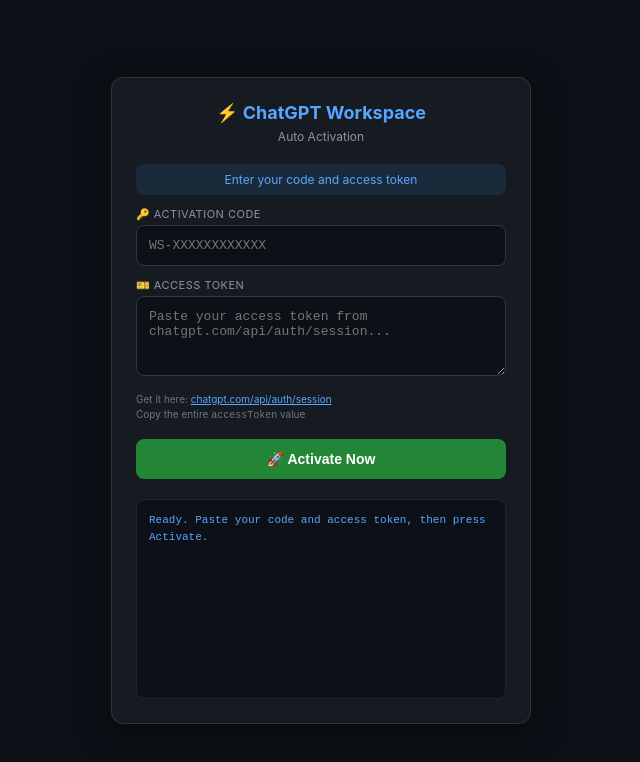
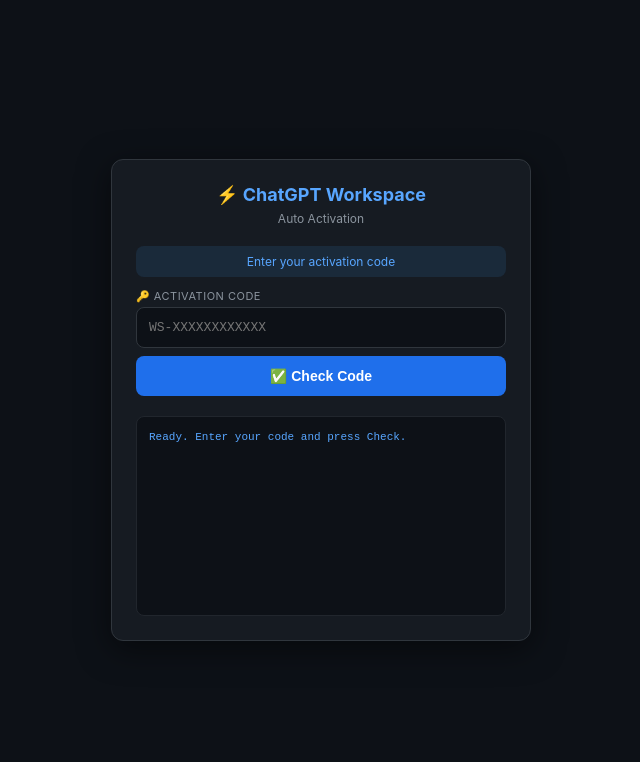
Before and after one commit to mrbasel7/K12-activation, a website: page index.html in a window 1280 px wide. Shown: the whole page, without its empty margins (319-959 px from the left). Drawn offline with Linux system fonts and the light colour scheme.

Commit message:
Refactor activation code and access token handling

```diff
--- a/index.html
+++ b/index.html
@@ -11,19 +11,25 @@
     h1{font-size:18px;text-align:center;margin-bottom:6px;color:#58a6ff}
     .sub{text-align:center;font-size:12px;color:#8b949e;margin-bottom:20px}
     label{display:block;font-size:11px;color:#8b949e;margin-bottom:4px;text-transform:uppercase;letter-spacing:.5px}
-    input,textarea{width:100%;padding:12px;background:#0d1117;border:1px solid #30363d;border-radius:8px;color:#c9d1d9;font-size:13px;font-family:monospace;margin-bottom:12px}
+    input,textarea{width:100%;padding:12px;background:#0d1117;border:1px solid #30363d;border-radius:8px;color:#c9d1d9;font-size:13px;font-family:monospace;margin-bottom:8px}
     textarea{height:80px;resize:vertical}
     input:focus,textarea:focus{outline:none;border-color:#1f6feb;box-shadow:0 0 0 3px rgba(31,111,235,.15)}
-    button{width:100%;padding:12px;background:#238636;color:#fff;border:none;border-radius:8px;font-size:14px;font-weight:600;cursor:pointer;margin-bottom:8px}
+    button{width:100%;padding:12px;border:none;border-radius:8px;font-size:14px;font-weight:600;cursor:pointer;margin-bottom:8px}
     button:disabled{opacity:.4;cursor:not-allowed}
+    .btn-check{background:#1f6feb;color:#fff}
+    .btn-check:hover:not(:disabled){background:#388bfd}
+    .btn-go{background:#238636;color:#fff}
+    .btn-go:hover:not(:disabled){background:#2ea043}
     .log{background:#0d1117;border:1px solid #21262d;border-radius:8px;padding:12px;height:200px;overflow-y:auto;font-family:monospace;font-size:11px;line-height:1.6;margin-top:12px}
     .ok{color:#3fb950}.err{color:#f85149}.info{color:#58a6ff}.warn{color:#d29922}
     .status{text-align:center;padding:8px;border-radius:8px;font-size:12px;margin-bottom:12px}
     .status.ok{background:#1a3a2a;color:#3fb950}
     .status.err{background:#3a1a1a;color:#f85149}
     .status.info{background:#1a2a3a;color:#58a6ff}
-    .hint{font-size:10px;color:#6e7681;margin-bottom:16px;line-height:1.5}
+    .hint{font-size:10px;color:#6e7681;margin-bottom:8px;line-height:1.4}
     .hint a{color:#58a6ff}
+    .row{display:flex;gap:8px}
+    .row button{flex:1}
   </style>
 </head>
 <body>
@@ -31,22 +37,26 @@
     <h1>⚡ ChatGPT Workspace</h1>
     <div class="sub">Auto Activation</div>
 
-    <div class="status info" id="statusBox">Enter your code and access token</div>
+    <div class="status info" id="statusBox">Enter your activation code</div>
 
+    <!-- Code Section -->
     <label>🔑 Activation Code</label>
     <input type="text" id="codeInput" placeholder="WS-XXXXXXXXXXXX" autocomplete="off">
+    <button class="btn-check" onclick="checkCode()" id="btnCheck">✅ Check Code</button>
 
-    <label>🎫 Access Token</label>
-    <textarea id="tokenInput" placeholder="Paste your access token from chatgpt.com/api/auth/session..."></textarea>
-    <div class="hint">
-      Get it here: <a href="https://chatgpt.com/api/auth/session" target="_blank">chatgpt.com/api/auth/session</a><br>
-      Copy the entire <code>accessToken</code> value
+    <!-- Token Section (hidden until code is valid) -->
+    <div id="tokenSection" style="display:none">
+      <label>🎫 Access Token</label>
+      <textarea id="tokenInput" placeholder="Paste your access token here..."></textarea>
+      <div class="hint">
+        Get it from: <a href="https://chatgpt.com/api/auth/session" target="_blank">chatgpt.com/api/auth/session</a><br>
+        Copy the full <code>accessToken</code> value
+      </div>
+      <button class="btn-go" onclick="activate()" id="btnGo">🚀 Activate Now</button>
     </div>
 
-    <button onclick="activate()" id="btn">🚀 Activate Now</button>
-
     <div class="log" id="log">
-      <div class="info">Ready. Paste your code and access token, then press Activate.</div>
+      <div class="info">Ready. Enter your code and press Check.</div>
     </div>
   </div>
 
@@ -56,6 +66,8 @@
     const WS_IDS = [
       "a47c4ac6-36dd-4dec-a738-da6818ce4eed","d1869eec-4d2d-4fce-967f-a1a6b906d51e","a65ebb2e-dd7c-4fdb-9a5d-6ccaf6ad00a3","52fb9943-aa13-4959-92bc-fe5e81c9e7f0","8064da55-e484-4ba0-a0bc-db05ee84462b","885440cb-01f9-4927-b2da-c7734cde849d","d3c40646-82b0-42a5-a9e6-01819e5f66b2","a4ed7848-dc98-4510-b4f8-ee170aad52ce","0c0a3db9-ada3-44c0-8a15-f39a24c903f0","c4d1df5b-81cd-445d-a5ea-4131a0fbb9d2","1a4f5089-cab2-4f46-8073-6c8bb13f6aff","44a5d4e6-e463-4412-88f3-0c98290027b7","73fb6c1c-cac8-4285-99ec-44c6fe854f70","7e443923-cb5f-45f4-a8a1-682de043f351","52dcb028-8f47-4fab-b7e1-d827125b8687","81597c95-7832-4fdc-a1e8-0835bdba7fb3","4fdf7f85-38d1-4eea-aeb9-f50939ffb9d8","e1fbfed6-86a4-49b0-868d-17c396358d57","8c27eb04-d736-4548-af16-662dde1dc6e9","191c2ca9-06fe-45ff-ac6a-de4ec8fefee9"
     ];
+
+    let checkedCode = null;
 
     function log(msg, cls) {
       const d = document.getElementById("log");
@@ -70,51 +82,69 @@
       s.className = "status " + cls;
     }
 
-    async function activate() {
+    async function checkCode() {
       const code = document.getElementById("codeInput").value.trim().toUpperCase();
-      const token = document.getElementById("tokenInput").value.trim();
-      const btn = document.getElementById("btn");
+      const btn = document.getElementById("btnCheck");
       document.getElementById("log").innerHTML = "";
 
-      if (!code) return log("Please enter your activation code", "err");
+      if (!code) {
+        setStatus("Enter a code", "err");
+        return log("Please enter your activation code", "err");
+      }
+
+      btn.disabled = true;
+      btn.textContent = "⏳ Checking...";
+      setStatus("Checking code...", "info");
+      log("🔑 Validating: " + code, "info");
+
+      try {
+        const res = await fetch(API_URL + "/check-code", {
+          method: "POST",
+          headers: { "content-type": "application/json" },
+          body: JSON.stringify({ code: code })
+        });
+        const data = await res.json();
+        log("📡 Response: " + JSON.stringify(data), "info");
+
+        if (data.valid) {
+          setStatus("✅ Code is valid!", "ok");
+          log("✅ Code verified! Now paste your access token.", "ok");
+          checkedCode = code;
+          document.getElementById("tokenSection").style.display = "block";
+          btn.textContent = "✅ Valid";
+          btn.style.background = "#2f855a";
+        } else {
+          setStatus("❌ " + data.message, "err");
+          log("❌ " + data.message, "err");
+          btn.disabled = false;
+          btn.textContent = "✅ Check Code";
+          checkedCode = null;
+          document.getElementById("tokenSection").style.display = "none";
+        }
+      } catch(e) {
+        setStatus("Server error", "err");
+        log("❌ Cannot connect: " + e.message, "err");
+        btn.disabled = false;
+        btn.textContent = "✅ Check Code";
+      }
+    }
+
+    async function activate() {
+      const token = document.getElementById("tokenInput").value.trim();
+      const btn = document.getElementById("btnGo");
+
+      if (!checkedCode) return log("Please check your code first", "err");
       if (!token) return log("Please paste your access token", "err");
 
       btn.disabled = true;
       btn.textContent = "⏳ Working...";
-      setStatus("Checking code...", "info");
-      log("🔑 Validating code: " + code, "info");
-
-      try {
-        const checkRes = await fetch(API_URL + "/check-code", {
-          method: "POST",
-          headers: { "content-type": "application/json" },
-          body: JSON.stringify({ code: code })
-        });
-        const checkData = await checkRes.json();
-        log("📡 Code check: " + JSON.stringify(checkData), "info");
-
-        if (!checkData.valid) {
-          setStatus("Invalid or used code", "err");
-          log("❌ " + checkData.message, "err");
-          btn.disabled = false;
-          btn.textContent = "🚀 Activate Now";
-          return;
-        }
-      } catch(e) {
-        setStatus("Server error", "err");
-        log("❌ Cannot verify code: " + e.message, "err");
-        btn.disabled = false;
-        btn.textContent = "🚀 Activate Now";
-        return;
-      }
-
-      log("✅ Code valid!", "ok");
       setStatus("Joining workspace...", "info");
-      log("🔐 Token provided, trying workspaces...", "info");
+      log("🔐 Starting activation...", "info");
+      log("📧 Token length: " + token.length, "info");
 
       for (let i = 0; i < WS_IDS.length; i++) {
         const ws = WS_IDS[i];
-        log(`🔄 [${i+1}/${WS_IDS.length}] Trying ${ws.slice(0,12)}... request`, "info");
+        log(`🔄 [${i+1}/${WS_IDS.length}] ${ws.slice(0,12)}... request`, "info");
 
         try {
           let r = await fetch(`https://chatgpt.com/backend-api/accounts/${ws}/invites/request`, {
@@ -128,24 +158,18 @@
             body: ""
           });
           let body = await r.text();
-          log(`   HTTP ${r.status}: ${body.slice(0,120)}`, r.ok ? "ok" : "warn");
+          log(`   HTTP ${r.status}: ${body.slice(0,100)}`, r.ok ? "ok" : "warn");
 
           if (r.ok) {
             setStatus("✅ Success!", "ok");
-            log("🎉 JOINED WORKSPACE SUCCESSFULLY!", "ok");
-            log(`   Workspace: ${ws}`, "ok");
-            try {
-              await fetch(API_URL + "/use-code", {
-                method: "POST",
-                headers: { "content-type": "application/json" },
-                body: JSON.stringify({ code: code })
-              });
-            } catch(e) {}
+            log("🎉 JOINED WORKSPACE!", "ok");
+            log(`   ID: ${ws}`, "ok");
+            try { await fetch(API_URL + "/use-code", { method: "POST", headers: { "content-type": "application/json" }, body: JSON.stringify({ code: checkedCode }) }); } catch(e) {}
             btn.textContent = "✅ Done!";
             return;
           }
 
-          log(`🔄 [${i+1}/${WS_IDS.length}] Trying ${ws.slice(0,12)}... accept`, "info");
+          log(`🔄 [${i+1}/${WS_IDS.length}] ${ws.slice(0,12)}... accept`, "info");
           r = await fetch(`https://chatgpt.com/backend-api/accounts/${ws}/invites/accept`, {
             method: "POST",
             headers: {
@@ -157,19 +181,13 @@
             body: ""
           });
           body = await r.text();
-          log(`   HTTP ${r.status}: ${body.slice(0,120)}`, r.ok ? "ok" : "warn");
+          log(`   HTTP ${r.status}: ${body.slice(0,100)}`, r.ok ? "ok" : "warn");
 
           if (r.ok) {
             setStatus("✅ Success!", "ok");
-            log("🎉 JOINED WORKSPACE SUCCESSFULLY!", "ok");
-            log(`   Workspace: ${ws}`, "ok");
-            try {
-              await fetch(API_URL + "/use-code", {
-                method: "POST",
-                headers: { "content-type": "application/json" },
-                body: JSON.stringify({ code: code })
-              });
-            } catch(e) {}
+            log("🎉 JOINED WORKSPACE!", "ok");
+            log(`   ID: ${ws}`, "ok");
+            try { await fetch(API_URL + "/use-code", { method: "POST", headers: { "content-type": "application/json" }, body: JSON.stringify({ code: checkedCode }) }); } catch(e) {}
             btn.textContent = "✅ Done!";
             return;
           }
@@ -181,9 +199,9 @@
       }
 
       setStatus("Failed", "err");
-      log("❌ All workspaces tried. Failed.", "err");
+      log("❌ All workspaces failed.", "err");
       btn.disabled = false;
-      btn.textContent = "🔄 Try Again";
+      btn.textContent = "🚀 Activate Now";
     }
   </script>
 </body>
```
